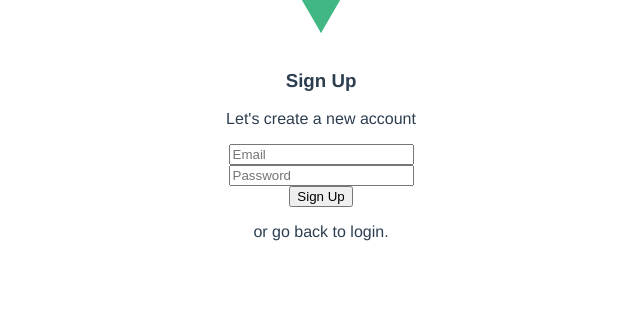
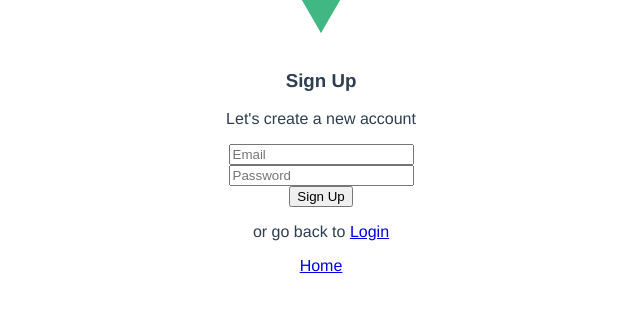
Before and after one commit to justtoconfirm/hub, a Vue app in the folder hub-project/: page /#/sign-up in a window 1280 px wide. Shown: the part 213-524 px from the top of the page, without its empty margins (319-959 px from the left). Built offline with nearby package versions, Linux system fonts and the light colour scheme.

Commit message:
Links between pages added

```diff
--- a/hub-project/src/components/Login.vue
+++ b/hub-project/src/components/Login.vue
@@ -4,7 +4,8 @@
 		<input type="text" placeholder="Email"><br/>
 		<input type="password" placeholder="Password"><br/>
 		<button>Connection</button>
-		<p>You don't have an account? You can create one</p>
+		<p>You don't have an account? You can <router-link to='/sign-up'>create one</router-link></p>
+		<p><router-link to='/'>Home</router-link></p>
 	</div>
 </template>
 
--- a/hub-project/src/components/Signup.vue
+++ b/hub-project/src/components/Signup.vue
@@ -1,11 +1,12 @@
 <template>
-	<div class="login">
+	<div class="signup">
 		<h3>Sign Up</h3>
 		<p>Let's create a new account</p>
 		<input type="text" placeholder="Email"><br/>
 		<input type="password" placeholder="Password"><br/>
 		<button>Sign Up</button>
-		<p>or go back to login.</p>
+		<p>or go back to <router-link to='/login'>Login</router-link></p>
+		<p><router-link to='/'>Home</router-link></p>
 	</div>
 </template>
 
```
